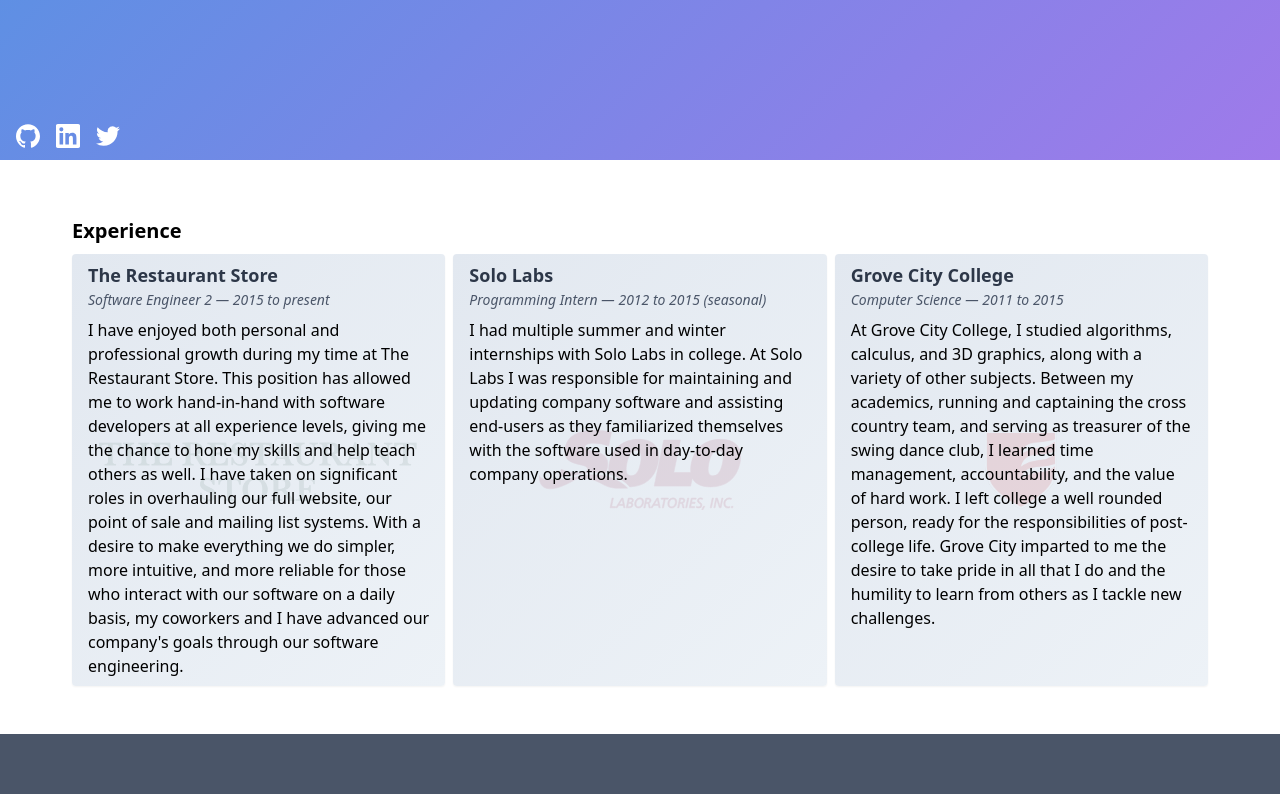
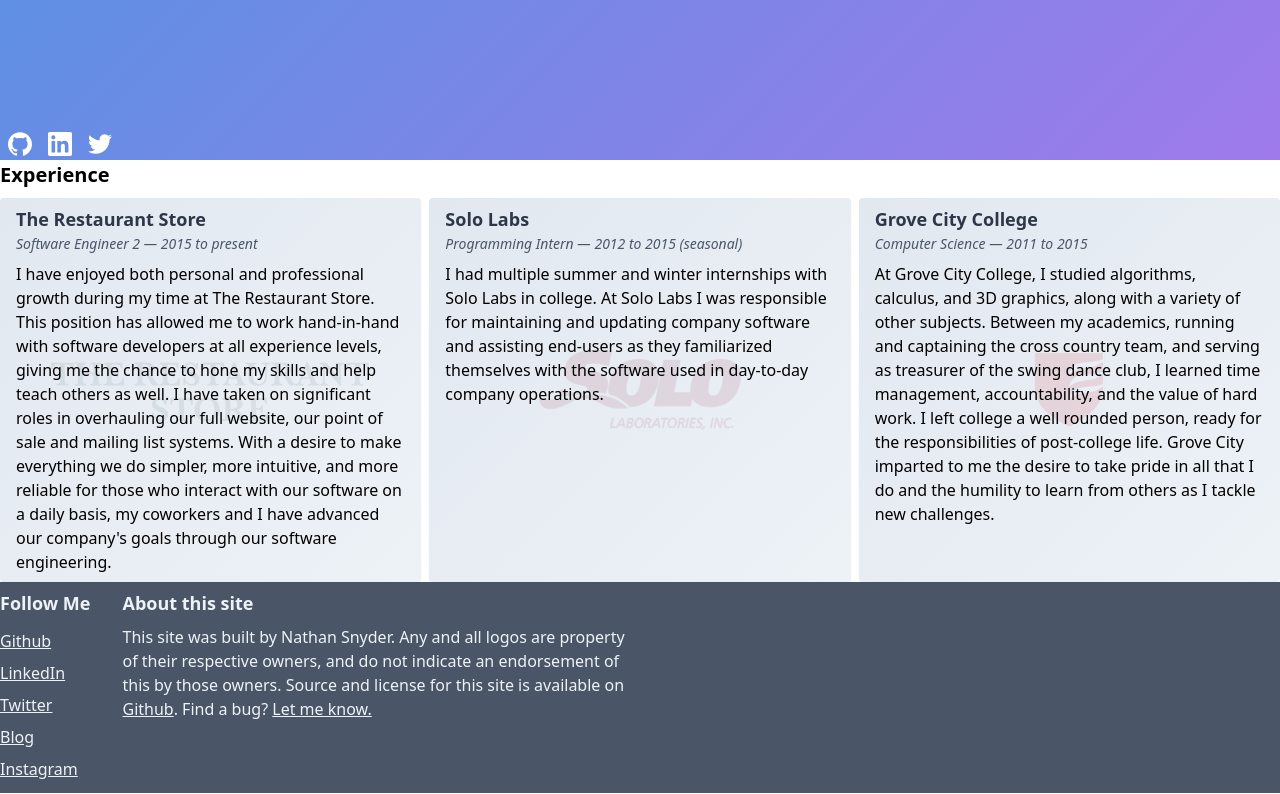
Before and after one commit to nsnyder/nsnyder.github.com, a Vue app: page / in a window 1280 px wide. Shown: the part 640-1434 px from the top of the page. Built offline with nearby package versions, Linux system fonts and the light colour scheme.

Commit message:
Abstract some styles

```diff
--- a/src/App.vue
+++ b/src/App.vue
@@ -24,5 +24,4 @@
 
 <style>
   @import "./styles/main.css";
-  @import url("https://fonts.googleapis.com/css2?family=Satisfy&display=swap");
 </style>
--- a/src/components/Footer.vue
+++ b/src/components/Footer.vue
@@ -1,6 +1,6 @@
 <template>
-  <footer class="p-6 bg-gray-700 lg:py-12">
-    <div class="max-w-6xl px-2 mx-auto sm:flex">
+  <footer class="bg-gray-700">
+    <div class="section-constrained sm:flex">
       <!-- TODO: Pick a great font for headings. -->
       <div class="max-w-md py-2">
         <h4 class="mb-2 text-lg font-bold">
@@ -23,7 +23,7 @@
         <div>
           This site was built by Nathan Snyder. Any and all logos are property
           of their respective owners, and do not indicate an endorsement of this
-          site by those owners. Source and license for this site is available on
+          by those owners. Source and license for this site is available on
           <a :href="urls.githubSource" target="_blank">Github</a>. Find a bug?
           <a :href="'mailto:' + emailAddress">Let me know.</a>
         </div>
--- a/src/components/Header.vue
+++ b/src/components/Header.vue
@@ -1,6 +1,6 @@
 <template>
   <div
-    class="flex flex-col items-center justify-between min-h-screen bg-fixed bg-gradient-blue-purple"
+    class="flex flex-col items-center justify-between min-h-screen bg-fixed section bg-gradient-blue-purple"
     :class="{ 'flex-before': !showWipBanner }"
   >
     <div
@@ -37,7 +37,7 @@
         Contact Me!
       </a>
     </header>
-    <div class="flex w-full p-2 text-left text-white">
+    <div class="flex w-full text-left text-white">
       <a
         v-for="(link, index) in socialLinks"
         :key="index"
--- a/src/components/Resume.vue
+++ b/src/components/Resume.vue
@@ -1,8 +1,8 @@
 <template>
   <div>
-    <div class="px-2 mx-auto my-12 lg:max-w-6xl">
+    <div class="section-constrained">
       <!-- TODO: Pick a great font for headings. -->
-      <h2 class="py-2 text-xl font-bold">
+      <h2 class="pb-2 text-xl font-bold">
         Experience
       </h2>
       <div
--- a/src/styles/main.css
+++ b/src/styles/main.css
@@ -7,4 +7,5 @@
 @tailwind components;
 @tailwind utilities;
 
-@import './utilities.css';
+@import "./utilities.css";
+@import "./typography.css";
--- /dev/null
+++ b/src/styles/typography.css
@@ -0,0 +1 @@
+@import url('https://fonts.googleapis.com/css2?family=Satisfy&display=swap');
--- a/src/styles/utilities.css
+++ b/src/styles/utilities.css
@@ -2,10 +2,26 @@
   @apply inline-block px-4 py-2 no-underline border-2 rounded-full;
 }
 
+.section {
+  @apply p-2;
+}
+
+.section-constrained {
+  @apply .section py-8 mx-auto;
+}
+
+@screen lg {
+  .section-constrained {
+    @apply max-w-6xl;
+  }
+}
+
 .transform-3d {
   @apply transform;
+
   --transform-rotate-y: 0;
   --transform-rotate-y: 0;
+
   /* TODO: Add rotate-z if we need it */
   -webkit-transform: translateX(var(--transform-translate-x)) translateY(var(--transform-translate-y)) rotateY(var(--transform-rotate-y)) rotateZ(var(--transform-rotate)) skewX(var(--transform-skew-x)) skewY(var(--transform-skew-y)) scaleX(var(--transform-scale-x)) scaleY(var(--transform-scale-y));
   transform: translateX(var(--transform-translate-x)) translateY(var(--transform-translate-y)) rotateY(var(--transform-rotate-y)) rotateZ(var(--transform-rotate)) skewX(var(--transform-skew-x)) skewY(var(--transform-skew-y)) scaleX(var(--transform-scale-x)) scaleY(var(--transform-scale-y));
@@ -15,9 +31,10 @@
   --transform-rotate-y: -80deg;
 }
 
-.flex-after:after {
-  content: ''
+.flex-after::after {
+  content: '';
 }
-.flex-before:before {
-  content: ''
+
+.flex-before::before {
+  content: '';
 }
```
Lines whose indentation alone changed are shown as unchanged.
